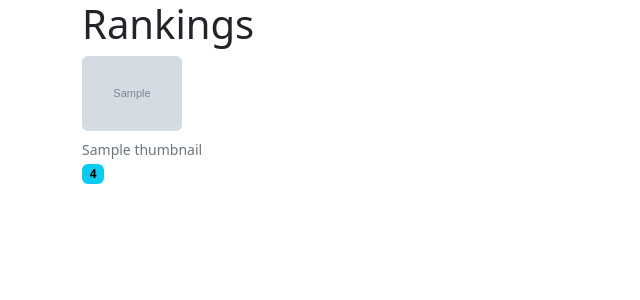
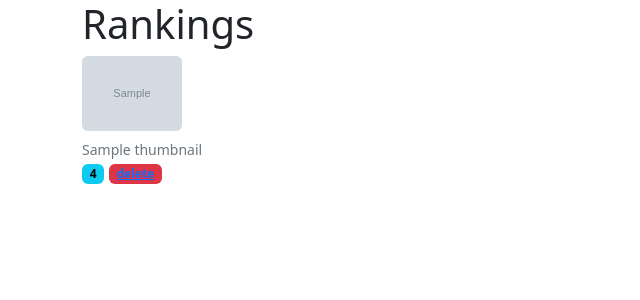
Before and after one commit to boyuan12/Thumbnail, a Django app: page /rank/ in a window 1280 px wide. Shown: the top 300 px of the page, without its empty margins (0-640 px from the left). Run offline with Django 4.2, Linux system fonts and the light colour scheme; tables that the repository leaves empty hold one stand-in row (values such as "Sample post"); grey boxes marked "Sample" are stand-in pictures.

Commit message:
added delete thumbnail feature

```diff
--- a/rating/templates/rating/rank.html
+++ b/rating/templates/rating/rank.html
@@ -13,6 +13,9 @@
                 {{ t.title }}
             </figcaption>
             <span class="badge text-bg-info">{{ t.rating }}</span>
+            <span class="badge text-bg-danger">
+                <a href="/delete/{{ t.id }}">delete</a>
+            </span>
         </figure>
     {% endfor %}
 {% endblock %}
--- a/rating/urls.py
+++ b/rating/urls.py
@@ -5,5 +5,6 @@ urlpatterns = [
     path("upload/", views.upload_image),
     path("add/", views.add_thumbnail),
     path("rank/", views.rankings),
-    path("", views.index)
+    path("delete/<int:thumb_id>/", views.delete_thumbnail),
+    path("", views.index),
 ]
--- a/rating/views.py
+++ b/rating/views.py
@@ -104,3 +104,7 @@ def rating_calc(winner_rating, loser_rating):
     print(Rwinner, Rloser)
 
     return (Rwinner, Rloser)
+
+def delete_thumbnail(request, thumb_id):
+    Thumbnail.objects.get(id=thumb_id).delete()
+    return redirect("/rank")
```
